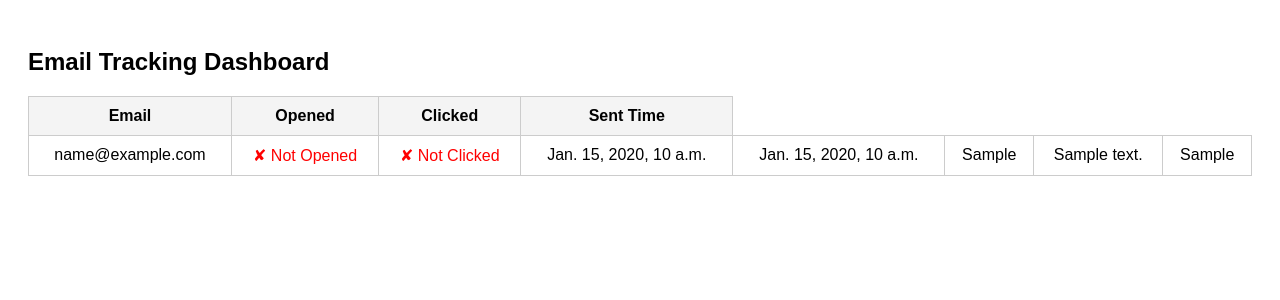
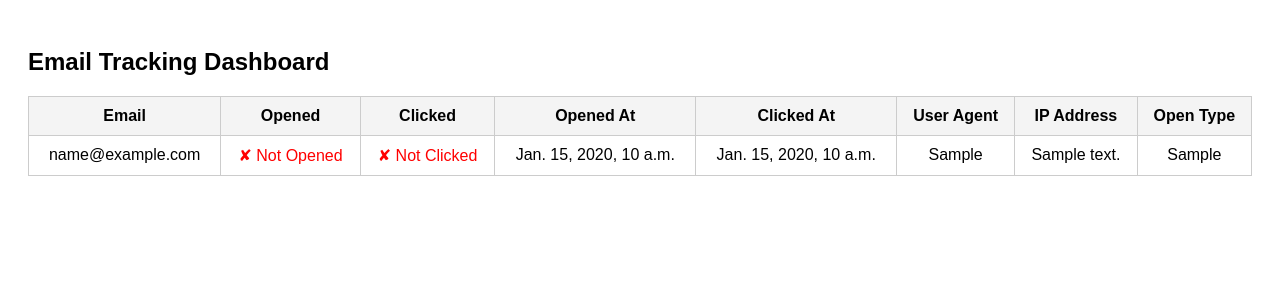
Before and after one commit to abhayrathor12/MailSender, a Django app: template email_tracker/tracker/templates/dashboard.html in a window 1280 px wide. Shown: the top 300 px of the page. Run offline with Django 3.2, Linux system fonts and the light colour scheme; the template is opened without the code that fills it: most values are stand-ins (such as "Sample title", 1, 10 or a date in 2020).

Commit message:
foruth chnages

```diff
--- a/email_tracker/tracker/templates/dashboard.html
+++ b/email_tracker/tracker/templates/dashboard.html
@@ -14,13 +14,16 @@
 <body>
 
 <h2>Email Tracking Dashboard</h2>
-
 <table>
     <tr>
         <th>Email</th>
         <th>Opened</th>
         <th>Clicked</th>
-        <th>Sent Time</th>
+        <th>Opened At</th>
+        <th>Clicked At</th>
+        <th>User Agent</th>
+        <th>IP Address</th>
+        <th>Open Type</th>
     </tr>
 
     {% for item in data %}
@@ -52,6 +55,5 @@
     {% endfor %}
 
 </table>
-
 </body>
 </html>
```
